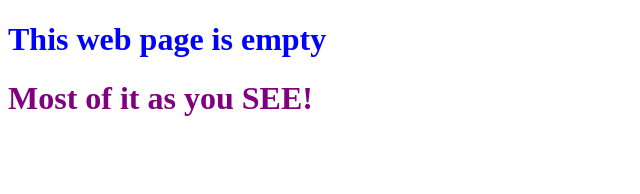
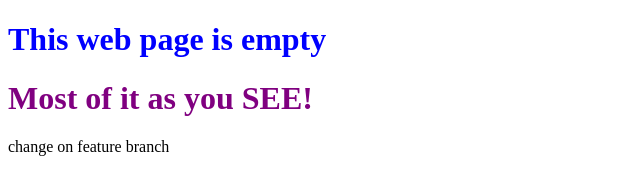
Before and after one commit to SanjayPatil/0main_openSAP_repo, a plain HTML site: page index.html in a window 1280 px wide. Shown: the whole page, without its empty margins (0-640 px from the left). Drawn offline with Linux system fonts and the light colour scheme.

Commit message:
change on feature branch

```diff
--- a/index.html
+++ b/index.html
@@ -7,5 +7,6 @@
 <body>
 	<h1 style="color:blue">This web page is empty</h1>
 	<h1 style="color:purple">Most of it as you SEE!</h1>
+	<hi> change on feature branch </hi>
 </body>
 </html>
```
